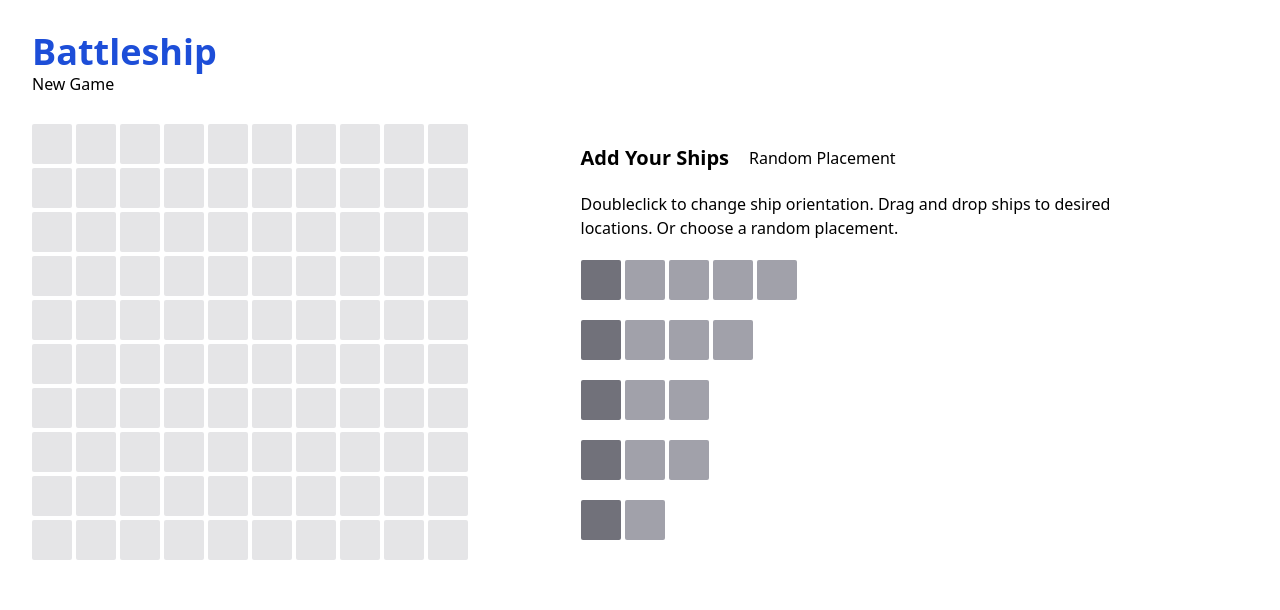
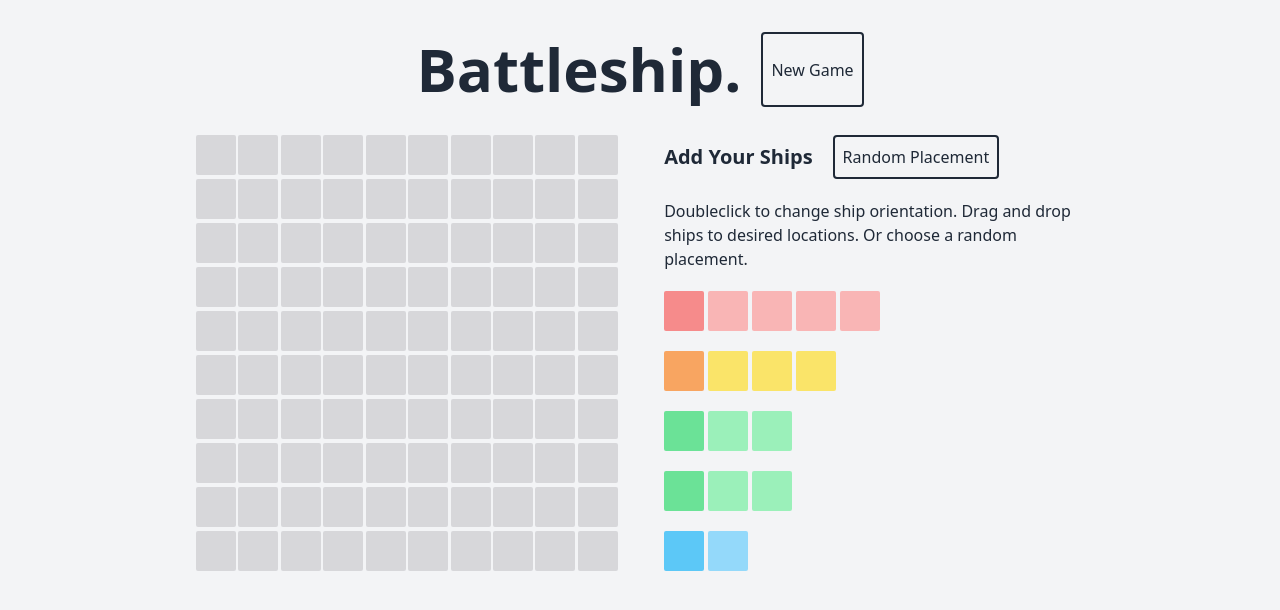
Before and after one commit to MooseCowBear/odin-battleship, a website built with webpack: page dist/index.html in a window 1280 px wide. Both pictures are taken after a click on the button "New Game". Built offline with nearby package versions, Linux system fonts and the light colour scheme.

Commit message:
adjust styling

```diff
--- a/src/board_component.js
+++ b/src/board_component.js
@@ -1,12 +1,14 @@
 /* eslint-disable no-param-reassign */
 
 import { addElement } from "./view_helpers";
+import { shipColors } from "./ship_colors";
 
 export default function boardComponent(parent, inputBoard, clickable = true) {
-  // going to be 100 buttons, arranged in a grid...
-  // clickable indicates that it should not show ships too...
+  // clickable indicates opponent's board
   parent.textContent = "";
   const board = inputBoard.getBoard();
+
+  const colors = shipColors();
 
   for (let y = 0; y < board.length; y += 1) {
     for (let x = 0; x < board.length; x += 1) {
@@ -29,17 +31,20 @@ export default function boardComponent(parent, inputBoard, clickable = true) {
       }
 
       if (
-        (!clickable && board[y][x] !== "miss" && board[y][x] !== null) ||
-        (clickable && board[y][x] === "hit")
+        !clickable &&
+        board[y][x] !== "miss" &&
+        board[y][x] !== null &&
+        board[y][x] !== "hit"
       ) {
-        classes.push("bg-red-400");
-        classes.push("text-red-900"); // a color to indicate ships? only on own board
+        classes.push(colors[`${board[y][x].getLength()}`]);
+      } else if (board[y][x] === "hit") {
+        classes.push("bg-gray-800/80");
+        classes.push("text-gray-100");
       } else {
-        classes.push("bg-zinc-300/[.6]");
-        classes.push("text-zinc-900");
+        classes.push("bg-zinc-300/90");
       }
 
-      if (clickable) {
+      if (!clickable) {
         classes.push("cursor-default");
       }
       addElement("button", parent, classes, text, { "data-x": x, "data-y": y });
--- /dev/null
+++ b/src/ship_colors.js
@@ -0,0 +1,13 @@
+export const shipColors = () => ({
+    "5": "bg-red-300/80",
+    "4": "bg-yellow-300/80",
+    "3": "bg-green-300/80",
+    "2": "bg-sky-300/80"
+  })
+
+export const shipColorsStart = () => ({
+  "5": "bg-red-400/80",
+  "4": "bg-orange-400/80",
+  "3": "bg-green-400/80",
+  "2": "bg-sky-400/80"
+})
--- a/src/ships_component.js
+++ b/src/ships_component.js
@@ -1,6 +1,9 @@
 import { addElement } from "./view_helpers";
+import { shipColors, shipColorsStart } from "./ship_colors";
 
 export default function shipsComponent(parent, player1Board) {
+  const colors = shipColors();
+  const startColors = shipColorsStart();
   const ships = player1Board.getShips();
 
   function drag(e) {
@@ -13,7 +16,7 @@ export default function shipsComponent(parent, player1Board) {
     const ship = ships[index];
     ship.flipOrientation();
 
-    // need to swap out classes on shipwrapper
+    // for redrawing the ship
     if (ship.isHorizontal()) {
       wrapper.classList.remove("flex-col");
     } else {
@@ -33,15 +36,29 @@ export default function shipsComponent(parent, player1Board) {
   addElement(
     "h2",
     titleWrapper,
-    ["text-xl", "font-semibold"],
+    ["text-xl", "font-semibold", "flex", "items-center", "gap-5"],
     "Add Your Ships"
   );
-  addElement("button", titleWrapper, [], "Random Placement", { id: "random" });
+  addElement(
+    "button",
+    titleWrapper,
+    [
+      "border-2",
+      "border-gray-800",
+      "p-2",
+      "rounded",
+      "hover:border-gray-100",
+      "hover:bg-gray-800",
+      "hover:text-gray-100",
+    ],
+    "Random Placement",
+    { id: "random" }
+  );
 
   addElement(
     "p",
     component,
-    ["max-w-prose"],
+    ["max-w-[45ch]"],
     "Doubleclick to change ship orientation. Drag and drop ships to desired locations. Or choose a random placement."
   );
 
@@ -61,15 +78,20 @@ export default function shipsComponent(parent, player1Board) {
       shipWrapper.addEventListener("dblclick", flipShip);
 
       for (let i = 0; i < ship.getLength(); i += 1) {
-        const front = i > 0 ? "bg-zinc-400" : "bg-zinc-500";
-        addElement("div", shipWrapper, [
+        const color =
+          i > 0
+            ? colors[`${ship.getLength()}`]
+            : startColors[`${ship.getLength()}`];
+        console.log(color);
+        const x = addElement("div", shipWrapper, [
           "h-6",
           "w-6",
           "sm:h-10",
           "sm:w-10",
           "rounded-sm",
-          front,
-        ]); // will change
+          color,
+        ]);
+        console.log(x);
       }
     }
     id += 1;
```
Also changed, not shown: dist/index.html.
